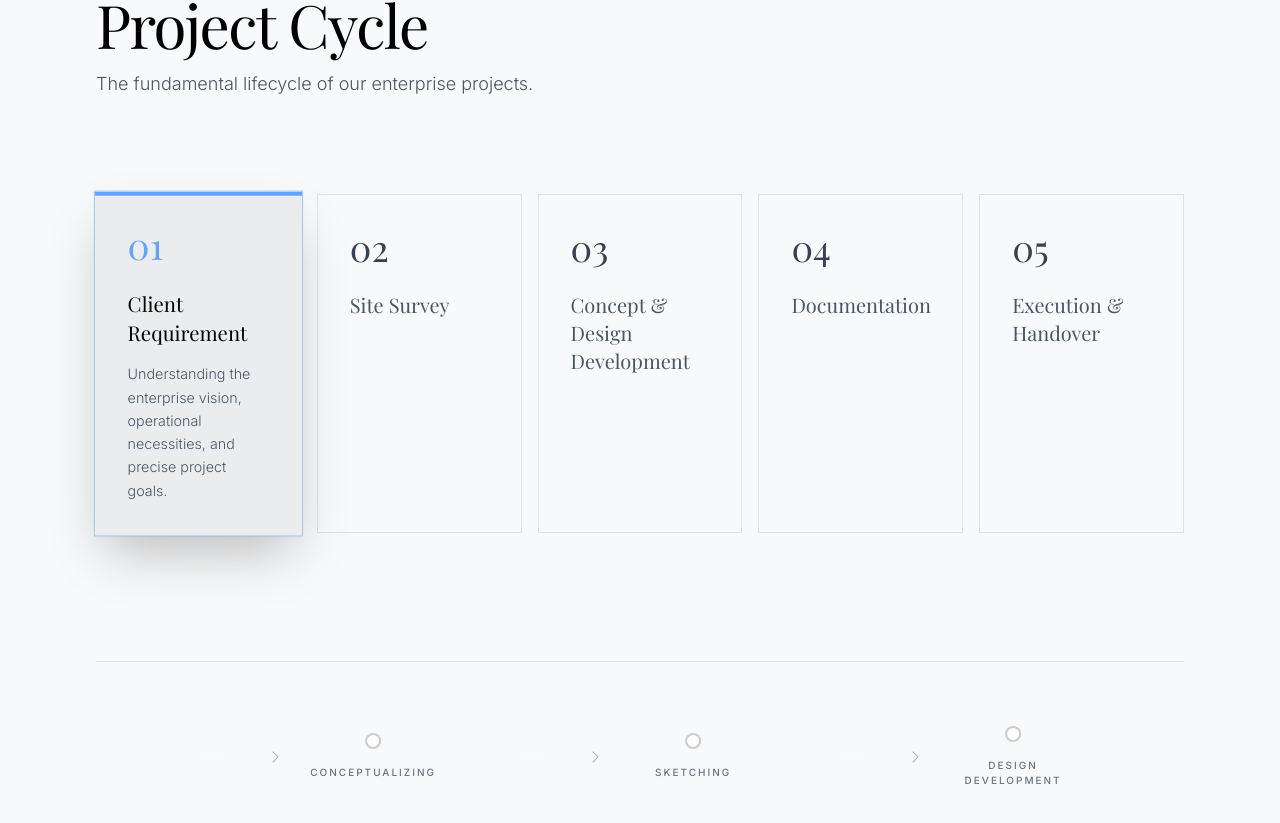
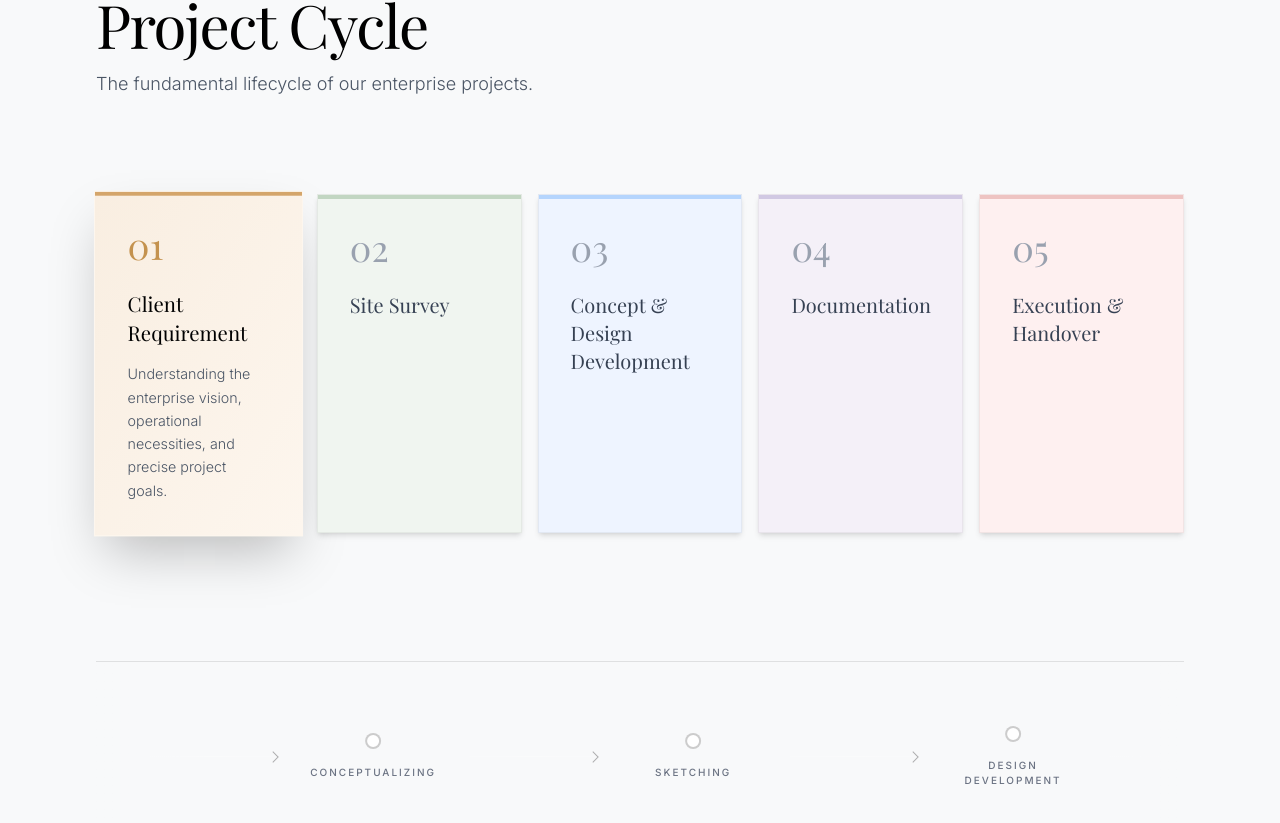
Before and after one commit to abhishekck31/Admire-Architects, a Next.js app: page /process in a window 1280 px wide. Shown: the part 907-1730 px from the top of the page. Built offline with nearby package versions, Linux system fonts and the light colour scheme; a web font is replaced by a local one.

Commit message:
style: updated project cycle cards with unique pastel colors

```diff
--- a/src/app/process/page.tsx
+++ b/src/app/process/page.tsx
@@ -81,7 +81,16 @@ export default function ProcessPage() {
 
           {/* Interactive Cycle Cards */}
           <div className="grid grid-cols-1 md:grid-cols-5 gap-4 mb-32">
-            {PROJECT_CYCLE.map((stage, i) => (
+            {PROJECT_CYCLE.map((stage, i) => {
+              const cardThemes = [
+                { bg: "bg-[#fdf6ee]", accent: "bg-[#d4a56a]", text: "text-[#c4924e]", hoverBg: "from-[#d4a56a]/10" },   // warm cream / gold
+                { bg: "bg-[#f0f5f0]", accent: "bg-[#7da87d]", text: "text-[#6b946b]", hoverBg: "from-[#7da87d]/10" },   // soft sage
+                { bg: "bg-[#eef4ff]", accent: "bg-[#60A5FA]", text: "text-[#4a90e2]", hoverBg: "from-[#60A5FA]/10" },   // pale sky blue
+                { bg: "bg-[#f4f0f8]", accent: "bg-[#9b8ec4]", text: "text-[#8a7db5]", hoverBg: "from-[#9b8ec4]/10" },   // lavender mist
+                { bg: "bg-[#fef0f0]", accent: "bg-[#d4837d]", text: "text-[#c4716a]", hoverBg: "from-[#d4837d]/10" },   // rose blush
+              ];
+              const theme = cardThemes[i];
+              return (
                 <motion.div
                   key={i}
                   initial={{ opacity: 0, y: 30 }}
@@ -89,19 +98,22 @@ export default function ProcessPage() {
                   viewport={{ once: true }}
                   transition={{ duration: 0.8, delay: i * 0.1 }}
                   onMouseEnter={() => setActiveCycle(i)}
-                className={`relative p-8 border transition-all duration-700 cursor-pointer overflow-hidden ${
+                  className={`relative p-8 border rounded-lg transition-all duration-700 cursor-pointer overflow-hidden ${theme.bg} ${
                     activeCycle === i
-                    ? "bg-black/5 border-[#60A5FA]/50 scale-[1.02] shadow-2xl"
-                    : "bg-transparent border-black/10 hover:border-black/30"
+                      ? "border-transparent scale-[1.02] shadow-2xl"
+                      : "border-black/5 hover:border-black/10 shadow-md"
                   }`}
                 >
-                {/* Motion Line */}
-                <div className={`absolute top-0 left-0 h-1 transition-all duration-700 ${activeCycle === i ? "w-full bg-[#60A5FA]" : "w-0 bg-transparent"}`} />
+                  {/* Top accent bar */}
+                  <div className={`absolute top-0 left-0 right-0 h-1 transition-all duration-700 ${activeCycle === i ? `${theme.accent} opacity-100` : `${theme.accent} opacity-40`}`} />
 
-                <div className={`text-4xl font-serif mb-6 transition-colors duration-500 ${activeCycle === i ? "text-[#60A5FA]" : "text-gray-700"}`}>
+                  {/* Subtle hover gradient overlay */}
+                  <div className={`absolute inset-0 bg-gradient-to-br ${theme.hoverBg} to-transparent transition-opacity duration-700 ${activeCycle === i ? "opacity-100" : "opacity-0"}`} />
+
+                  <div className={`relative z-10 text-4xl font-serif mb-6 transition-colors duration-500 ${activeCycle === i ? theme.text : "text-gray-400"}`}>
                     {stage.id}
                   </div>
-                <h3 className={`text-xl font-serif font-light mb-4 transition-colors duration-500 ${activeCycle === i ? "text-black" : "text-gray-600"}`}>
+                  <h3 className={`relative z-10 text-xl font-serif font-light mb-4 transition-colors duration-500 ${activeCycle === i ? "text-black" : "text-gray-700"}`}>
                     {stage.title}
                   </h3>
 
@@ -111,14 +123,15 @@ export default function ProcessPage() {
                         initial={{ opacity: 0, height: 0 }}
                         animate={{ opacity: 1, height: "auto" }}
                         exit={{ opacity: 0, height: 0 }}
-                      className="text-sm font-light text-gray-600 leading-relaxed"
+                        className="relative z-10 text-sm font-light text-gray-600 leading-relaxed"
                       >
                         {stage.desc}
                       </motion.p>
                     )}
                   </AnimatePresence>
                 </motion.div>
-            ))}
+              );
+            })}
           </div>
 
           {/* Process Flow Timeline (Horizontal Auto-Scrolling Marquee) */}
```
Lines whose indentation alone changed are shown as unchanged.
